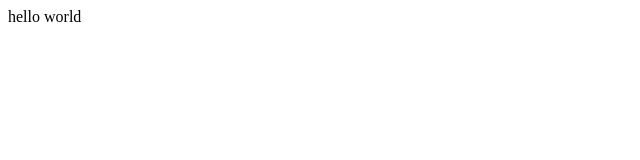
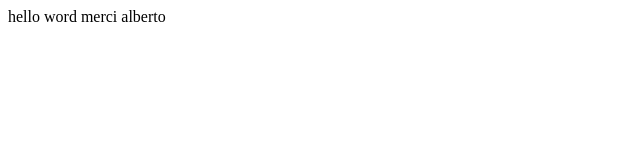
Before and after one commit to Albertoynn/git-test, a plain HTML site: page index.html in a window 1280 px wide. Shown: the whole page, without its empty margins (0-640 px from the left). Drawn offline with Linux system fonts and the light colour scheme.

Commit message:
Update index.html

```diff
--- a/index.html
+++ b/index.html
@@ -6,6 +6,6 @@
     <title>Document</title>
 </head>
 <body>
-    hello world
+    hello word merci alberto
 </body>
 </html>
```
